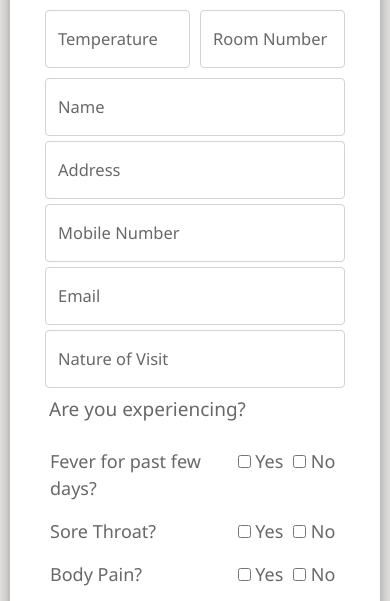
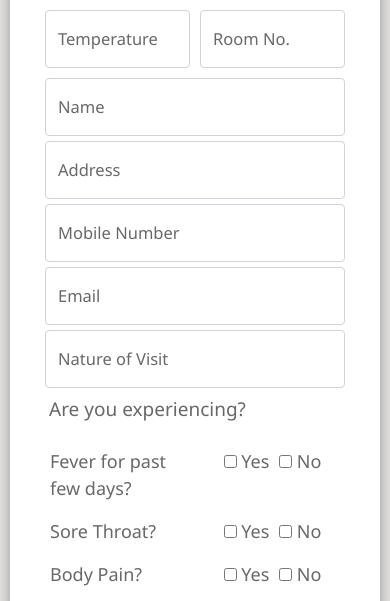
Before and after one commit to FranzSmn/healthdeclaration, a plain HTML site: page index.html in a window 390 px wide. Shown: the part 223-824 px from the top of the page. Drawn offline with nearby package versions, Linux system fonts and the light colour scheme.

Commit message:
push home

```diff
--- a/health-style.css
+++ b/health-style.css
@@ -155,7 +155,7 @@ input[type="checkbox"] {
     margin: 0px;
   }
   .td1 {
-    width: 178px;
+    width: 150px;
     text-align: left;
     color: #686868;
     font-size: 16.5;
--- a/index.html
+++ b/index.html
@@ -24,7 +24,7 @@
                                     </div>
                                     <div class="form-floating">
                                         <input type="number" name="T7" class="form-control" id="RoomNumber" placeholder="RoomNumber">
-                                        <label for="RoomNumber">Room Number</label>
+                                        <label for="RoomNumber">Room No.</label>
                                     </div>
                                 </div>
                             </div>
```
